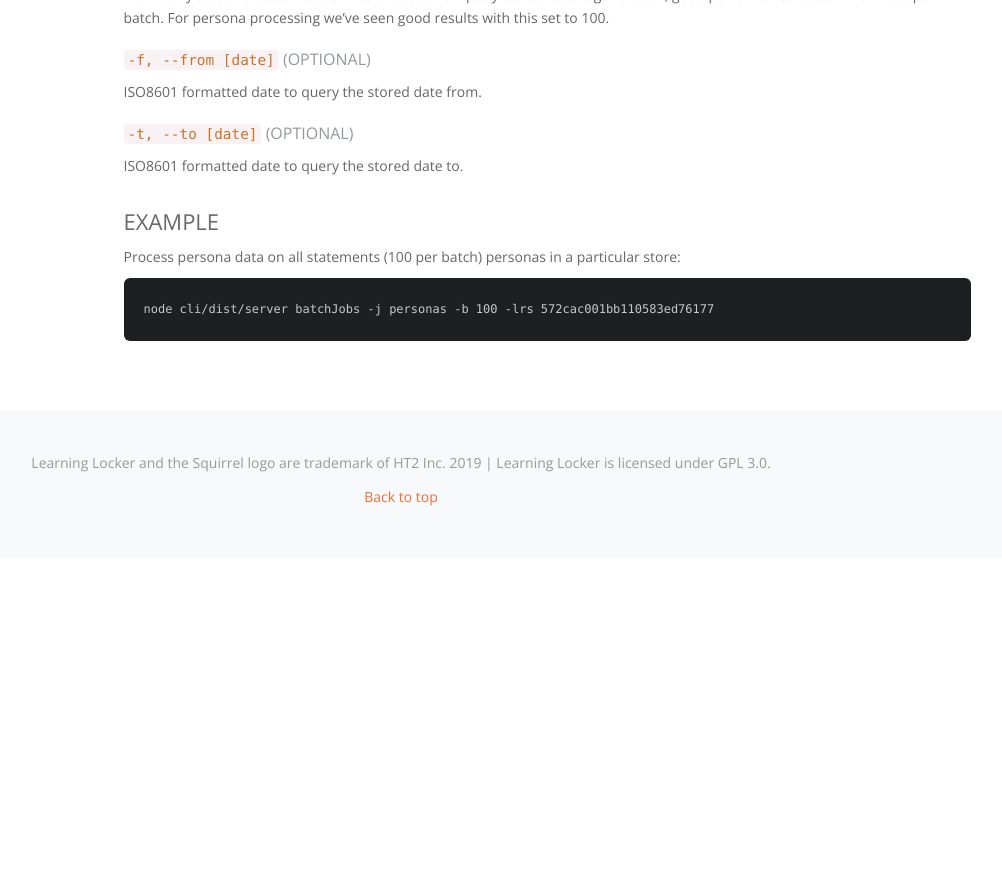
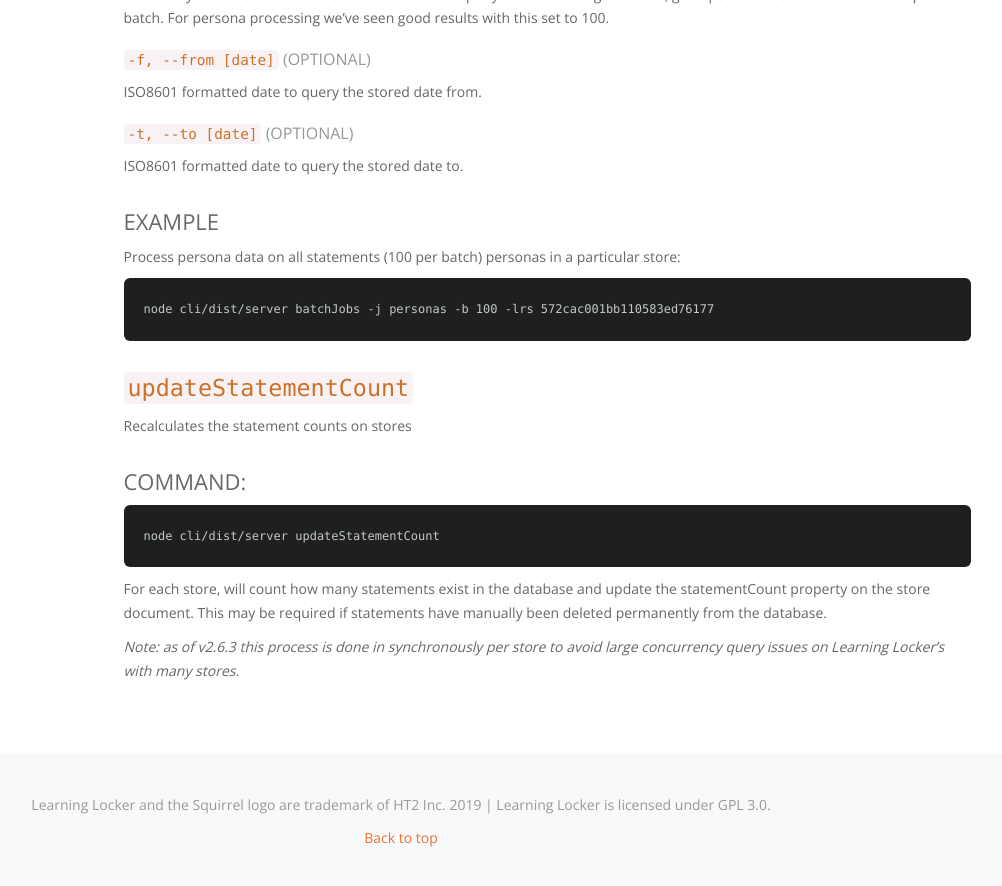
Before and after one commit to LearningLocker/docs, a Jekyll site: the page built from src/guides-cli.md, in a window 1280 px wide and 900 px high, scrolled down 3814 px. Shown: the top 886 px of the window, without its empty margins (239-1241 px from the left). Built offline with Jekyll 4.4.1, drawn with Linux system fonts in a browser that asks for light colours; nearby versions of some CDN libraries; our own code applies the rules of GitHub Pages for plain Markdown files; before the commit the page ends 4373 px from its top, so only the background shows below that.

Commit message:
Update guides-cli.md

````diff
--- a/src/guides-cli.md
+++ b/src/guides-cli.md
@@ -161,3 +161,16 @@
 ```
 node cli/dist/server batchJobs -j personas -b 100 -lrs 572cac001bb110583ed76177
 ```
+
+## `updateStatementCount`
+
+Recalculates the statement counts on stores
+
+### Command:
+```sh
+node cli/dist/server updateStatementCount
+```
+
+For each store, will count how many statements exist in the database and update the statementCount property on the store document. This may be required if statements have manually been deleted permanently from the database.
+
+_Note: as of v2.6.3 this process is done in synchronously per store to avoid large concurrency query issues on Learning Locker's with many stores._
````
